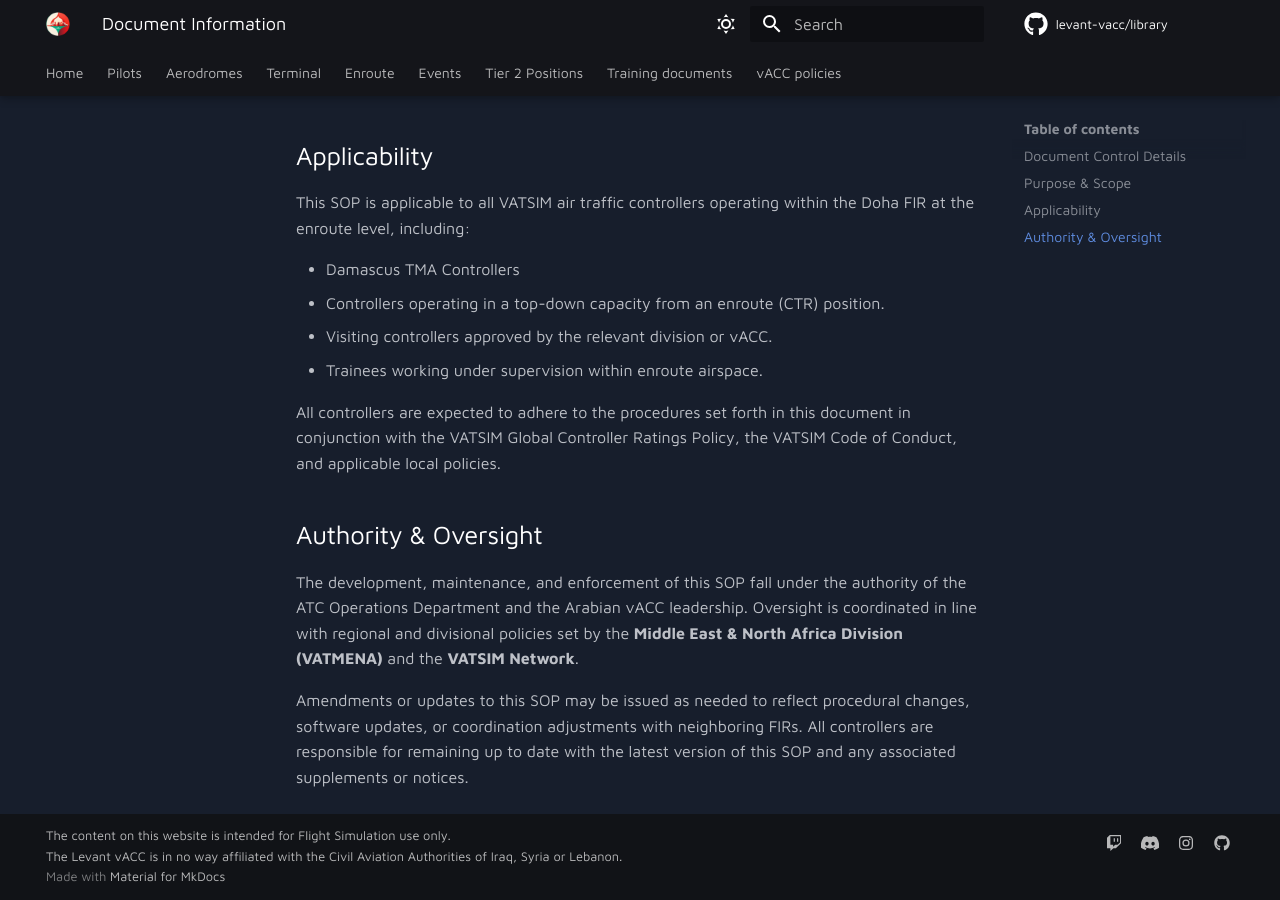
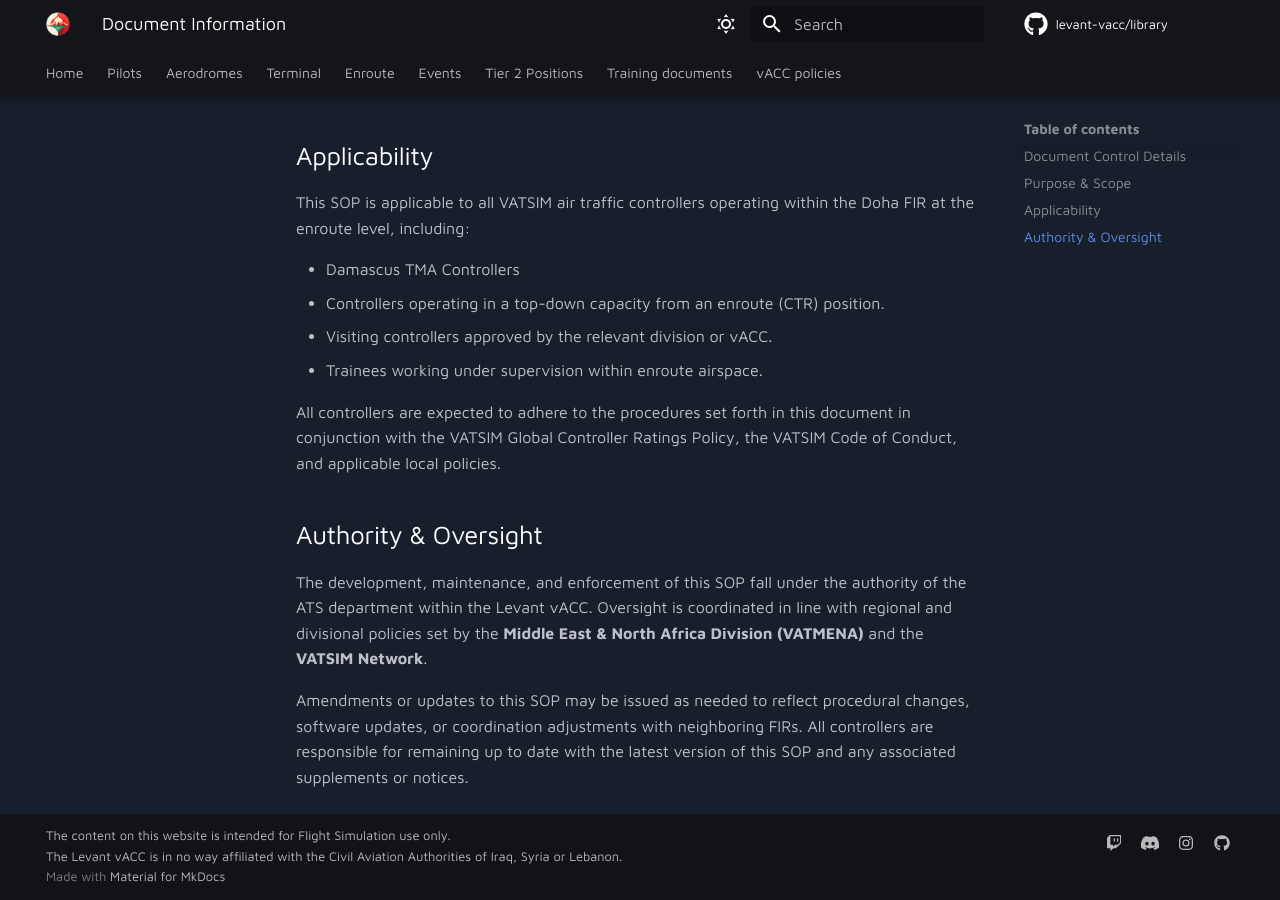
Before and after one commit to Levant-vACC-tech/Levant-vACC-Documentation, an MkDocs documentation site: the page built from docs/Terminal/OSTT FIR/Damascus (OSDI)/Document Information.md, in a window 1280 px wide and 900 px high, scrolled down 820 px. Built offline with MkDocs 1.6.1 and Material for MkDocs 9.7.7, drawn with Linux system fonts in a browser that asks for light colours; comment, search, counter and statistics services are not loaded.

Commit message:
Update Document Information.md

```diff
--- a/docs/Terminal/OSTT FIR/Damascus (OSDI)/Document Information.md
+++ b/docs/Terminal/OSTT FIR/Damascus (OSDI)/Document Information.md
@@ -31,6 +31,6 @@ This SOP is applicable to all VATSIM air traffic controllers operating within th
 All controllers are expected to adhere to the procedures set forth in this document in conjunction with the VATSIM Global Controller Ratings Policy, the VATSIM Code of Conduct, and applicable local policies.
 
 ## Authority & Oversight
-The development, maintenance, and enforcement of this SOP fall under the authority of the ATC Operations Department and the Arabian vACC leadership. Oversight is coordinated in line with regional and divisional policies set by the **Middle East & North Africa Division (VATMENA)** and the **VATSIM Network**.
+The development, maintenance, and enforcement of this SOP fall under the authority of the ATS department within the Levant vACC. Oversight is coordinated in line with regional and divisional policies set by the **Middle East & North Africa Division (VATMENA)** and the **VATSIM Network**.
 
 Amendments or updates to this SOP may be issued as needed to reflect procedural changes, software updates, or coordination adjustments with neighboring FIRs. All controllers are responsible for remaining up to date with the latest version of this SOP and any associated supplements or notices.
```
